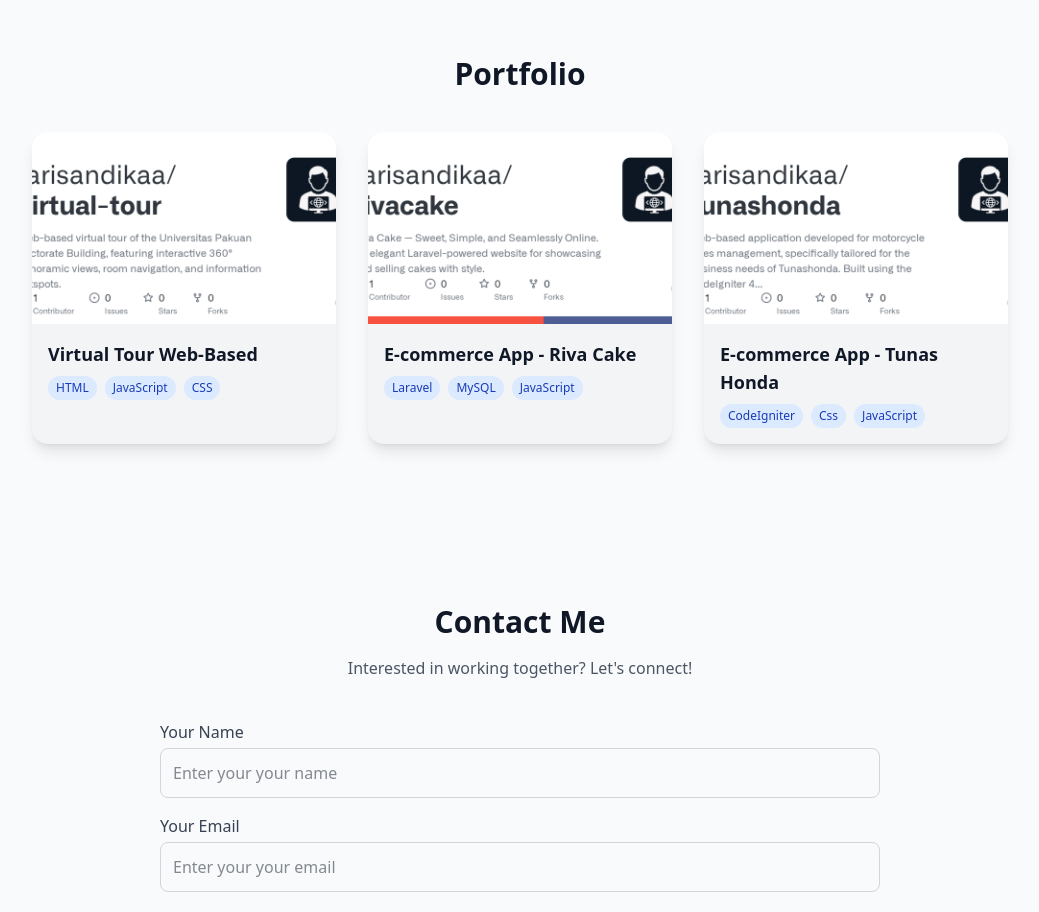
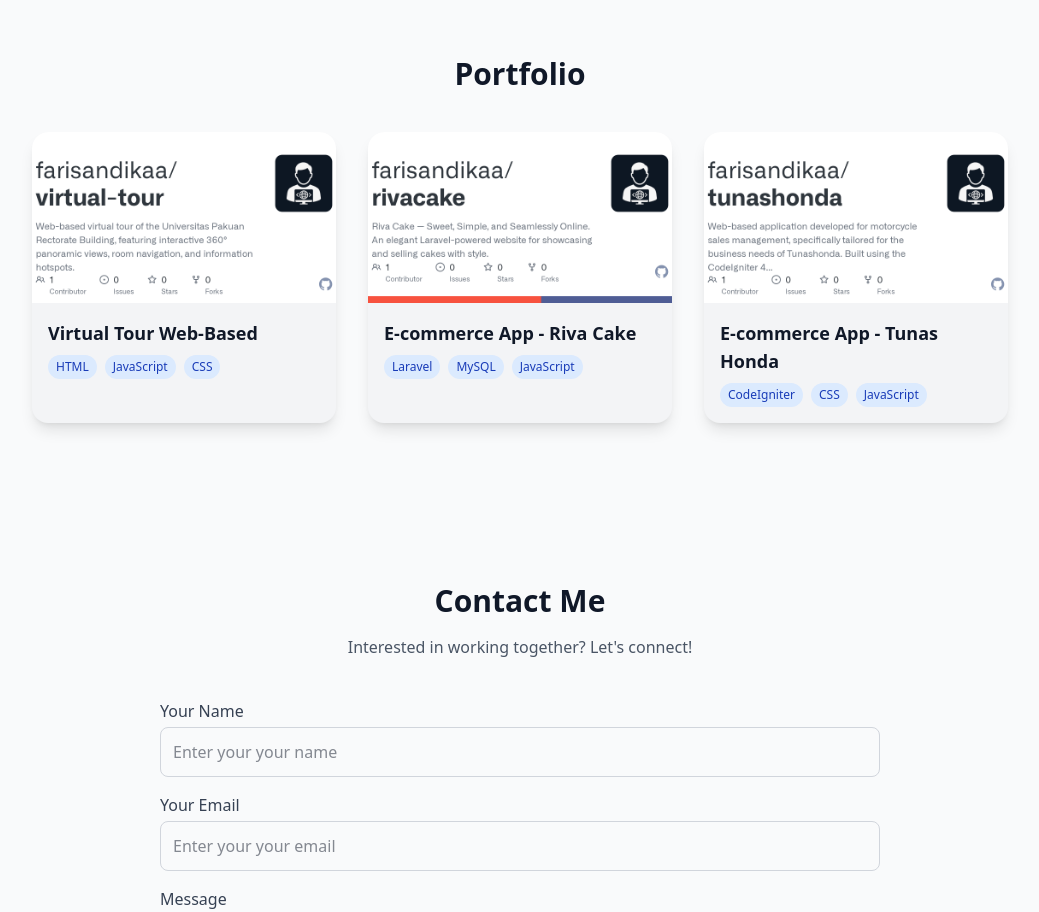
Before and after one commit to farisandikaa/portfolio, a Next.js app: page / in a window 1280 px wide. Shown: the part 1560-2472 px from the top of the page, without its empty margins (120-1159 px from the left). Built offline with nearby package versions, Linux system fonts and the light colour scheme.

Commit message:
fix: improve portfolio thumbnails with custom images and hover overlay

```diff
--- a/src/components/Portfolio.tsx
+++ b/src/components/Portfolio.tsx
@@ -20,7 +20,7 @@ const projects = [
     title: "E-commerce App - Tunas Honda",
     github: "https://github.com/farisandikaa/tunashonda",
     image: "/images/tunashonda.png",
-    tech: ["CodeIgniter", "Css", "JavaScript"],
+    tech: ["CodeIgniter", "CSS", "JavaScript"],
   },
 ];
 
@@ -38,13 +38,16 @@ export default function Portfolio() {
             className="group bg-gray-100 rounded-2xl shadow-lg overflow-hidden transform transition duration-300 hover:scale-105 hover:shadow-2xl"
           >
             {project.image && (
-              <div className="w-full h-48 relative">
+              <div className="w-full aspect-video relative group">
                 <Image
                   src={project.image}
-                  alt={project.title}
+                  alt={`${project.title} thumbnail`}
                   fill
                   className="object-cover"
                 />
+                <div className="absolute inset-0 bg-black/40 opacity-0 group-hover:opacity-100 transition flex items-center justify-center">
+                  <span className="text-white font-medium">View Project</span>
+                </div>
               </div>
             )}
             <div className="p-4">
```
